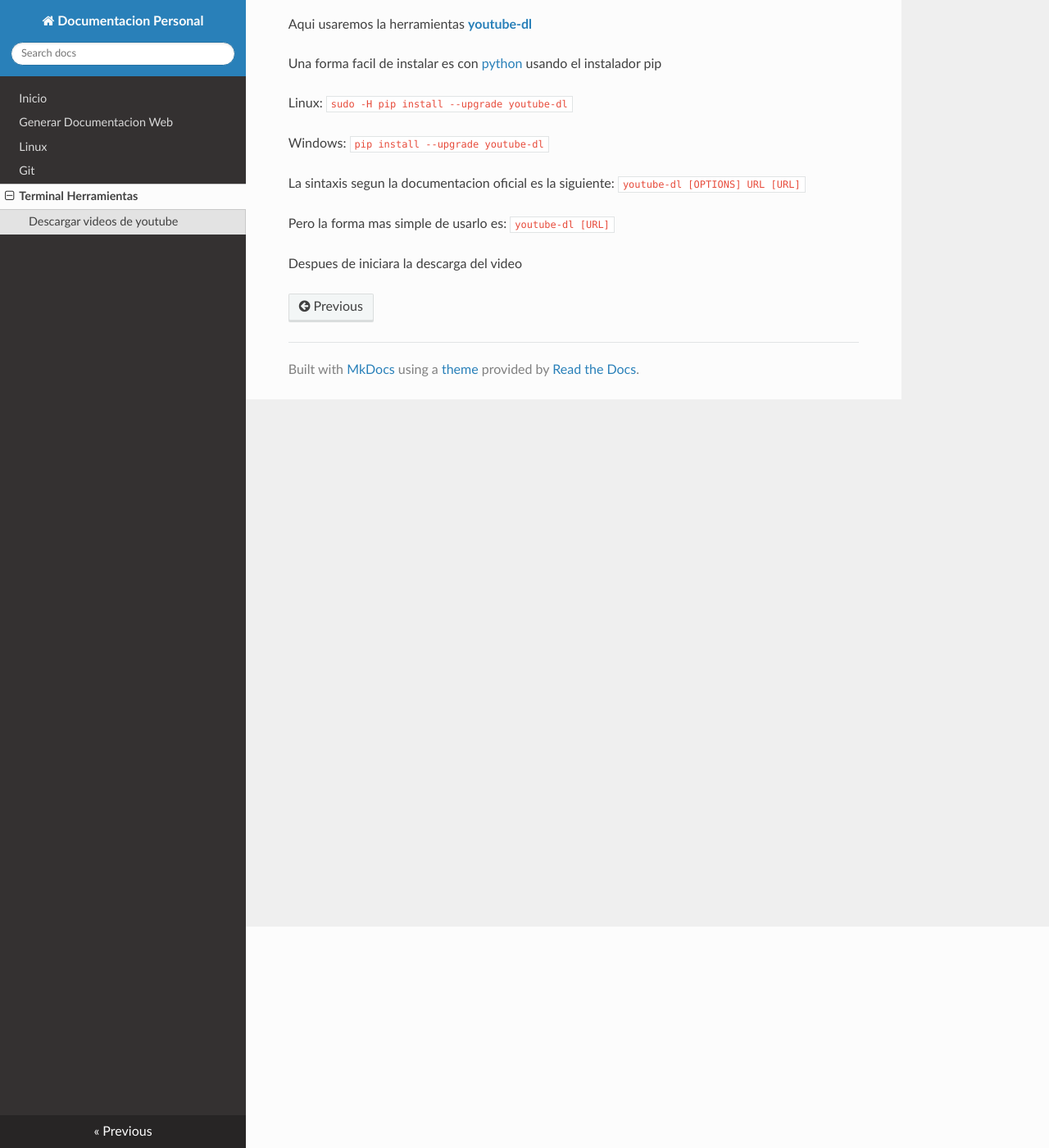
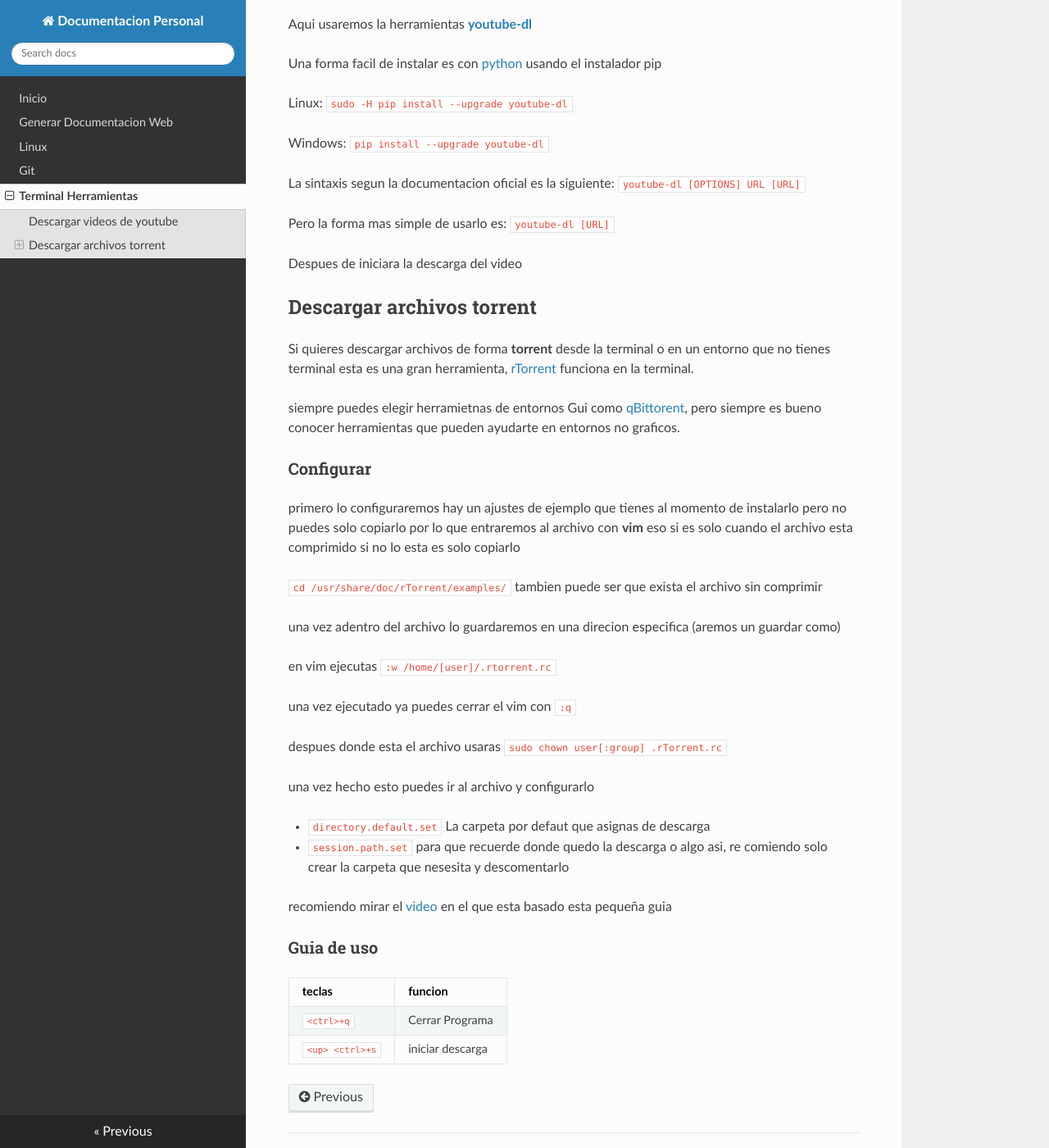
Before and after one commit to KiroKHS/DocInfo, an MkDocs documentation site: the page built from docs/Heramientas.md, in a window 1280 px wide and 1400 px high, scrolled down 270 px. Shown: the whole window at 82% size. Built offline with MkDocs 1.6.1, drawn with Linux system fonts in a browser that asks for light colours; nearby versions of some CDN libraries.

Commit message:
herramienta rtorrent y control ramas

```diff
--- a/docs/Heramientas.md
+++ b/docs/Heramientas.md
@@ -17,3 +17,37 @@ La sintaxis segun la documentacion oficial es la siguiente: `youtube-dl [OPTIONS
 Pero la forma mas simple de usarlo es: `youtube-dl [URL]`
 
 Despues de iniciara la descarga del video
+
+## Descargar archivos torrent
+
+Si quieres descargar archivos de forma **torrent** desde la terminal o en un entorno que no tienes terminal esta es una gran herramienta, [rTorrent](https://github.com/rakshasa/rtorrent/wiki#installation) funciona en la terminal.
+
+siempre puedes elegir herramietnas de entornos Gui como [qBittorent](https://www.qbittorrent.org), pero siempre es bueno conocer herramientas que pueden ayudarte en entornos no graficos.
+
+### Configurar
+primero lo configuraremos hay un ajustes de ejemplo que tienes al momento de instalarlo
+pero no puedes solo copiarlo por lo que entraremos al archivo con **vim** eso si es solo cuando el archivo esta comprimido si no lo esta es solo copiarlo
+
+`cd /usr/share/doc/rTorrent/examples/`
+tambien puede ser que exista el archivo sin comprimir
+
+una vez adentro del archivo lo guardaremos en una direcion especifica (aremos un guardar como)
+
+en vim ejecutas `:w /home/[user]/.rtorrent.rc`
+
+una vez ejecutado ya puedes cerrar el vim con `:q`
+
+despues donde esta el archivo usaras `sudo chown user[:group] .rTorrent.rc`
+
+una vez hecho esto puedes ir al archivo y configurarlo
+
+- `directory.default.set ` La carpeta por defaut que asignas de descarga
+- `session.path.set ` para que recuerde donde quedo la descarga o algo asi, re comiendo solo crear la carpeta que nesesita y descomentarlo
+
+recomiendo mirar el [video](https://www.youtube.com/watch?v=2n93ioqHf-U) en el que esta basado esta pequeña guia
+
+### Guia de uso
+|teclas|funcion|
+--|--
+`<ctrl>+q`|Cerrar Programa
+`<up> <ctrl>+s`|iniciar descarga
```
Also changed, not shown: docs/git.md (+32 -0 lines).
